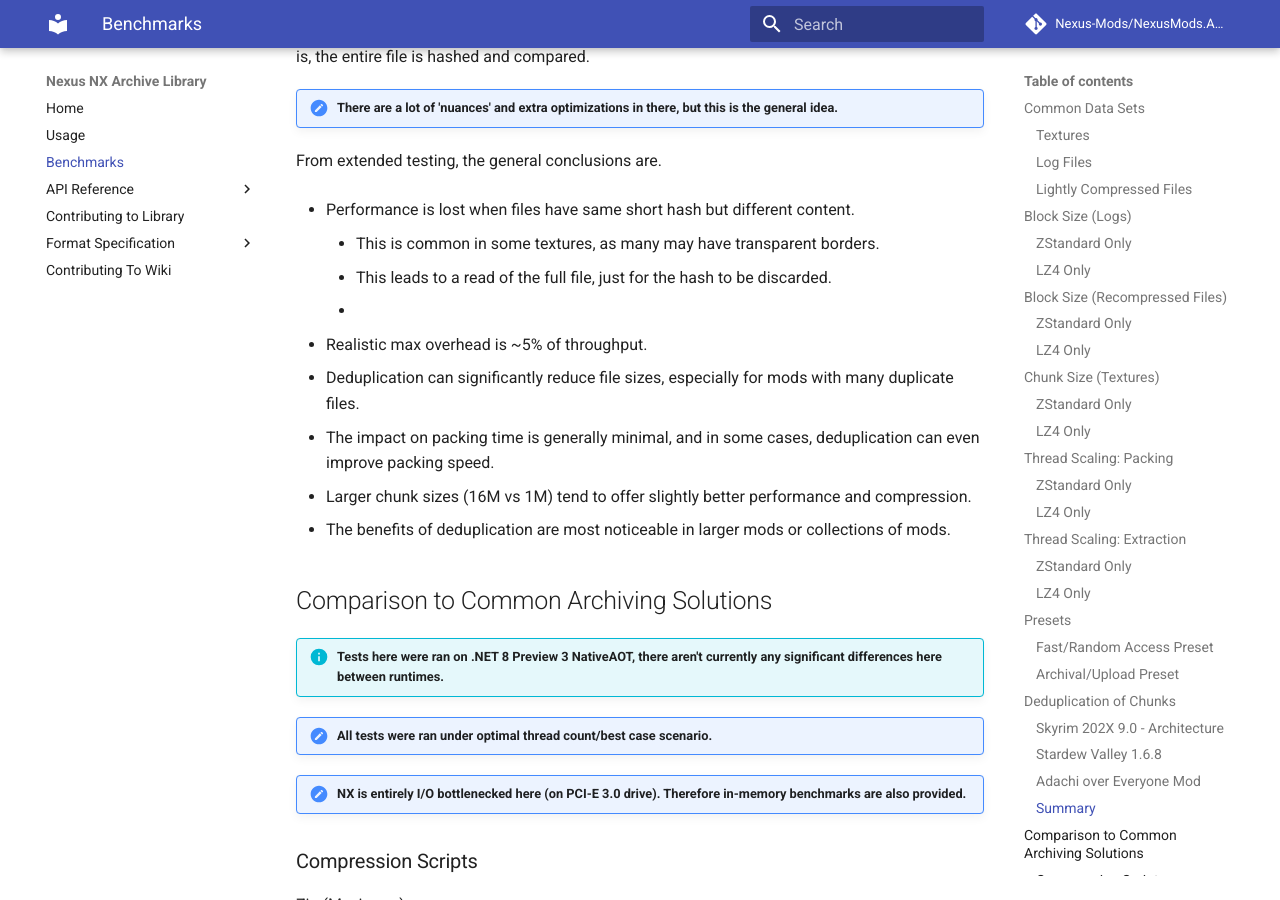
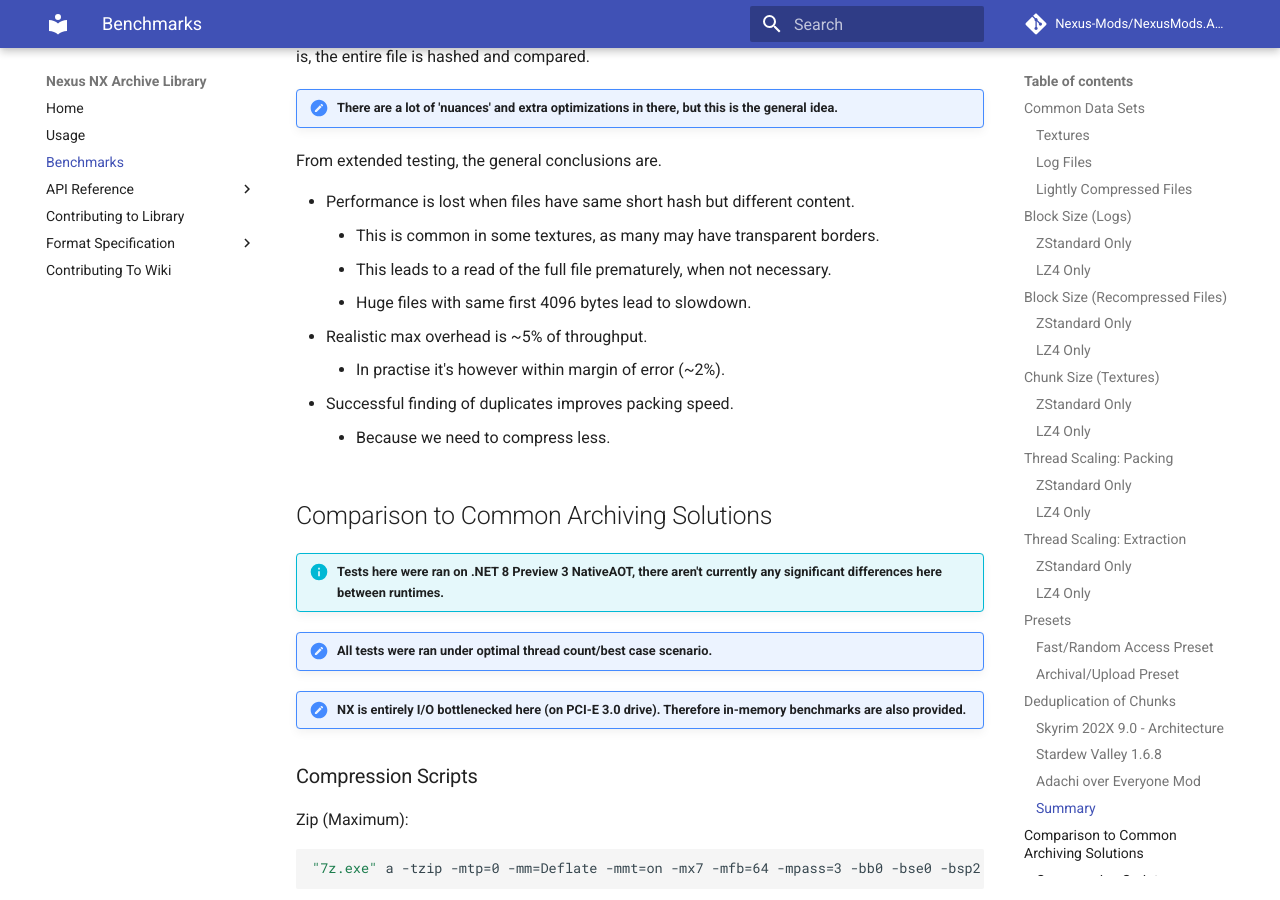
Before and after one commit to Nexus-Mods/NexusMods.Archives.Nx, an MkDocs documentation site: the page built from docs/Benchmarks.md, in a window 1280 px wide and 900 px high, scrolled down 15019 px. Built offline with MkDocs 1.6.1 and Material for MkDocs 9.7.7, drawn with Linux system fonts in a browser that asks for light colours; comment, search, counter and statistics services are not loaded.

Commit message:
Completed: Benchmarks Section

```diff
--- a/docs/Benchmarks.md
+++ b/docs/Benchmarks.md
@@ -456,16 +456,12 @@ From extended testing, the general conclusions are.
 
 - Performance is lost when files have same short hash but different content.
     - This is common in some textures, as many may have transparent borders.
-    - This leads to a read of the full file, just for the hash to be discarded.
-    -
-
+    - This leads to a read of the full file prematurely, when not necessary.
+    - Huge files with same first 4096 bytes lead to slowdown.
 - Realistic max overhead is ~5% of throughput.
-
-
-- Deduplication can significantly reduce file sizes, especially for mods with many duplicate files.
-- The impact on packing time is generally minimal, and in some cases, deduplication can even improve packing speed.
-- Larger chunk sizes (16M vs 1M) tend to offer slightly better performance and compression.
-- The benefits of deduplication are most noticeable in larger mods or collections of mods.
+    - In practise it's however within margin of error (~2%).
+- Successful finding of duplicates improves packing speed.
+    - Because we need to compress less.
 
 ## Comparison to Common Archiving Solutions
 
```
